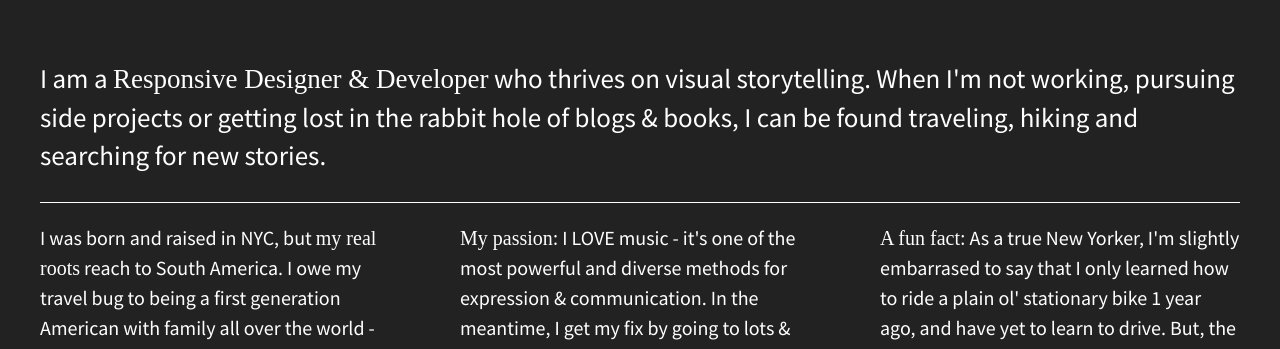
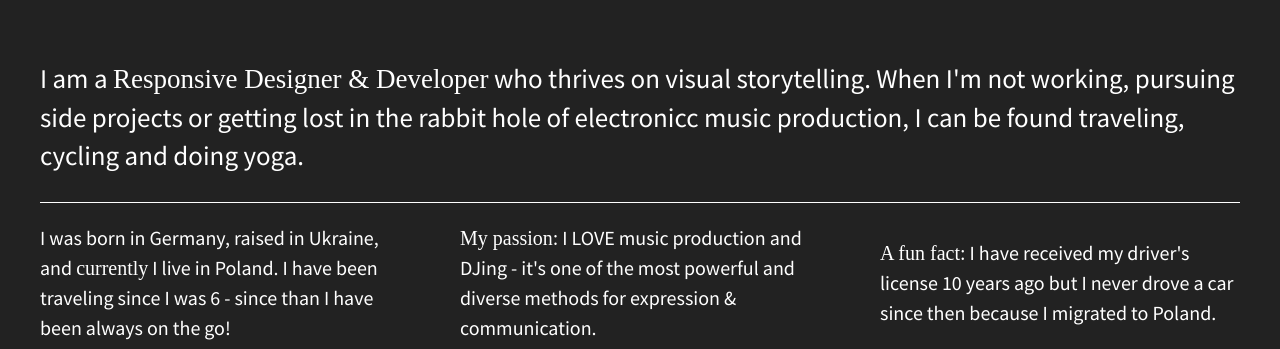
Before and after one commit to katyaprymak/flexbox-divs, a plain HTML site: page index.html in a window 1280 px wide. Shown: the part 131-480 px from the top of the page. Drawn offline with nearby package versions, Linux system fonts and the light colour scheme; a web font is replaced by a local one.

Commit message:
Update index.html

```diff
--- a/index.html
+++ b/index.html
@@ -29,21 +29,19 @@
             <main>
                 <p>
                     I am a <span>Responsive Designer & Developer</span> who thrives on visual storytelling.
-                    When I'm not working, pursuing side projects or getting lost in the rabbit hole of blogs & books,
-                    I can be found traveling, hiking and searching for new stories.
+                    When I'm not working, pursuing side projects or getting lost in the rabbit hole of electronicc music production,
+                    I can be found traveling, cycling and doing yoga.
                 </p>
             </main>
             <div id="div-1" class="flex-items">
-                <p>I was born and raised in NYC, but <span>my real roots</span> reach to South America.
-                I owe my travel bug to being a first generation American with family all over the world - we were always on the go!</p>
+                <p>I was born in Germany, raised in Ukraine, and <span>currently</span> I live in Poland.
+                I have been traveling since I was 6 - since than I have been always on the go!</p>
             </div>
             <div id="div-2" class="flex-items">
-                <p><span>My passion:</span> I LOVE music - it's one of the most powerful and diverse methods for expression & communication.
-                In the meantime, I get my fix by going to lots & lots of concerts. I'm at 160 and counting!</p>
+                <p><span>My passion:</span> I LOVE music production and DJing  - it's one of the most powerful and diverse methods for expression & communication.</p>
             </div>
             <div id="div-3" class="flex-items">
-                <p><span>A fun fact:</span> As a true New Yorker, I'm slightly embarrased to say that I only learned how to ride a plain ol' stationary bike 1 year ago, and have yet to learn to drive.
-                But, the real takeaway is that I'm learning!</p>
+                <p><span>A fun fact:</span> I have received my driver's license 10 years ago but I never drove a car since then because I migrated to Poland.</p>
             </div>
             <footer>
                 <i class="fab fa-twitter"></i>
```
